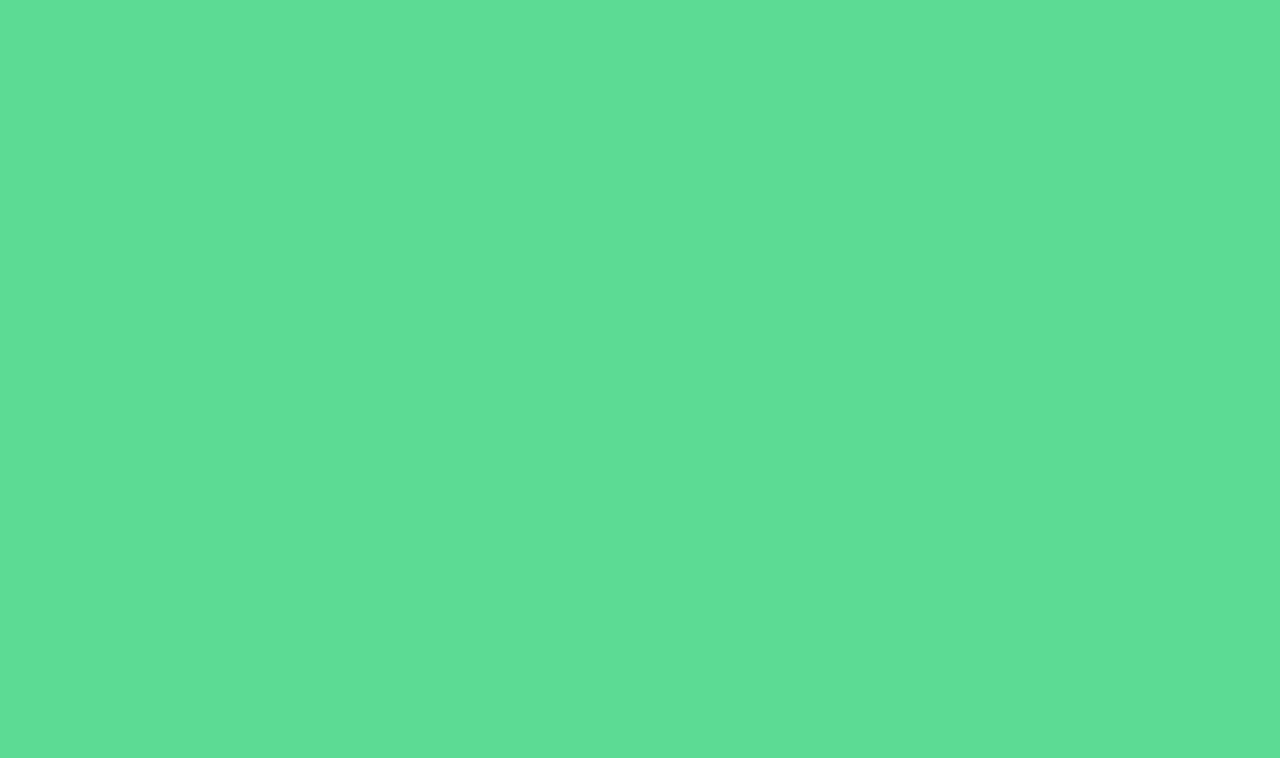
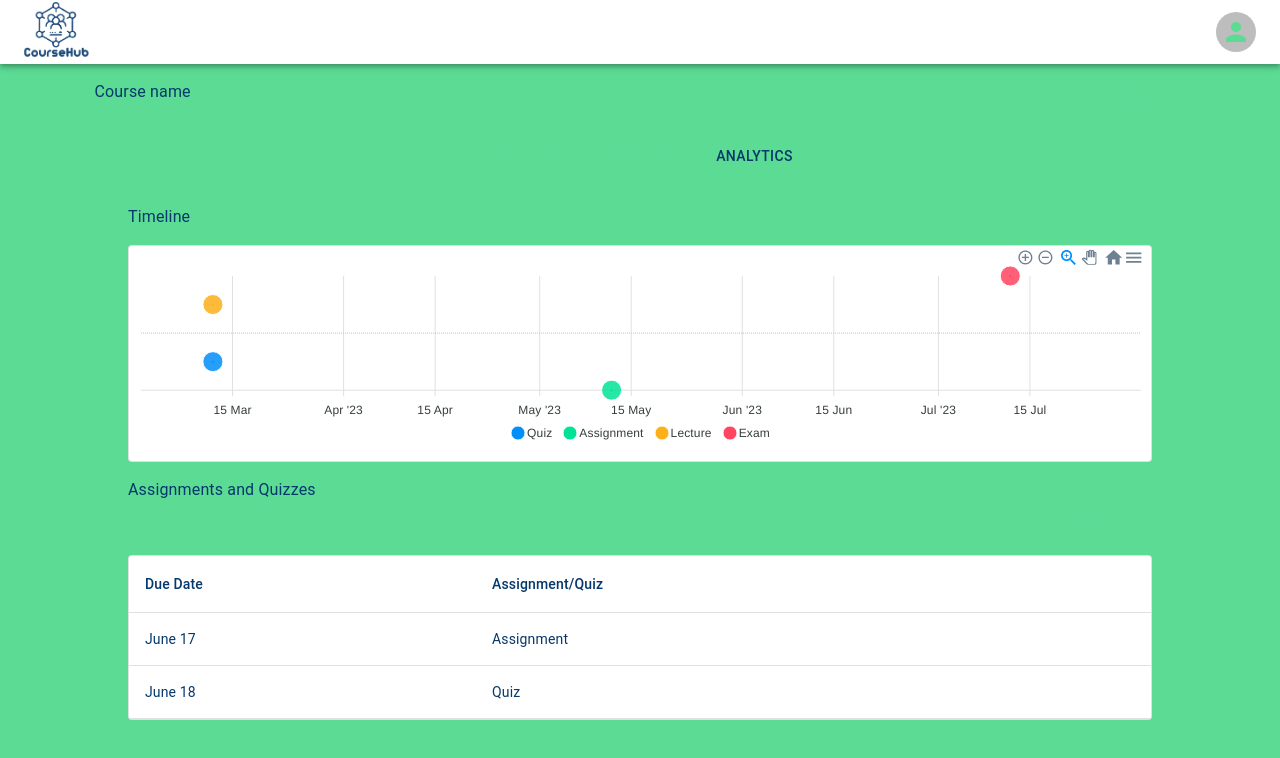
Before and after one commit to sofiekalthof/CourseHub, a React (Vite) app in the folder frontend/: page /course in a window 1280 px wide. Before the commit this address had no page. Shown: the top 758 px of the page. Built offline with nearby package versions, Linux system fonts and the light colour scheme.

Commit message:
merged current branches

```diff
--- a/frontend/package.json
+++ b/frontend/package.json
@@ -15,11 +15,7 @@
     "@mui/icons-material": "^5.11.16",
     "@mui/lab": "^5.0.0-alpha.134",
     "@mui/material": "^5.13.0",
-<<<<<<< HEAD:package.json
     "apexcharts": "^3.41.0",
-=======
-    "axios": "^1.4.0",
->>>>>>> LandingPage:frontend/package.json
     "react": "^18.2.0",
     "react-apexcharts": "^1.4.0",
     "react-chrono": "^2.2.0",
--- a/frontend/src/App.jsx
+++ b/frontend/src/App.jsx
@@ -1,6 +1,8 @@
 import LandingPage from "./components/LandingPage";
 import Login from "./components/Login";
 import Register from "./components/Register";
+import HomePage from "./components/HomePage";
+import CoursePage from "./components/CoursePage";
 import React from "react";
 import { ThemeProvider, createTheme } from "@mui/material/styles";
 import { CssBaseline } from "@mui/material";
@@ -39,6 +41,8 @@ export default function App() {
       <ThemeProvider theme={themeDarkGreen}>
         <CssBaseline />
         <Routes>
+          <Route path="/home" element={<HomePage />} />
+          <Route path="/course" element={<CoursePage />} />
           <Route path="/" element={<LandingPage />} />
           <Route path="/register" element={<Register />} />
           <Route path="/login" element={<Login />} />
--- /dev/null
+++ b/frontend/src/components/ApexTimeline.jsx
@@ -0,0 +1,70 @@
+import React, { Component } from "react";
+import Chart from "react-apexcharts";
+
+export default function ApexTimeline(){
+    const state = {
+        series: [
+        {
+          data: [
+            {
+              x: 'Quiz',
+              y: [
+                new Date('2019-03-12').getTime(),
+                new Date('2019-03-12').getTime()
+              ]
+            },
+            {
+              x: 'Lecture',
+              y: [
+                new Date('2019-03-12').getTime(),
+                new Date('2019-03-12').getTime()
+              ]
+            },
+            {
+              x: 'Assignment',
+              y: [
+                new Date('2023-03-12').getTime(),
+                new Date('2023-03-12').getTime()
+              ]
+            },
+            {
+              x: 'Exam',
+              y: [
+                new Date('2019-03-12').getTime(),
+                new Date('2019-03-12').getTime()
+              ]
+            }
+          ]
+        }
+      ],
+      options:{
+        chart: {
+        height: 350,
+        type: 'rangeBar'
+      },
+      plotOptions: {
+        bar: {
+          horizontal: true,
+          isDumbbell: true
+        }
+      },
+      xaxis: {
+        type: 'datetime'
+      }
+    }
+    };
+
+
+        return (
+            <>
+                <Chart
+                  options={state.options}
+                  series={state.series}
+                  type="rangeBar"
+                  width="500"
+                />
+            </>
+        );
+
+
+}
--- /dev/null
+++ b/frontend/src/components/ApexTimelineScatter.jsx
@@ -0,0 +1,101 @@
+import React, { Component } from "react";
+import Chart from "react-apexcharts";
+
+export default function ApexTimelineScatter(){
+    const state = {
+        series: [
+            {
+              name: 'Quiz',
+              data: [
+                [new Date('2023-03-12').getTime(),
+                -1]
+              ]
+            },
+            {
+              name: 'Assignment',
+              data: [
+                [new Date('2023-05-12').getTime(),
+                -2]
+              ]
+            },
+            {
+              name: 'Lecture',
+              data: [
+                [new Date('2023-03-12').getTime(),
+                1]
+              ]
+            },
+            {
+              name: 'Exam',
+              data: [
+                [new Date('2023-07-12').getTime(),
+                2]
+              ]
+            }
+      ],
+      options:{
+        chart: {
+        type: 'scatter'
+      },
+      xaxis: {
+        type: 'datetime',
+        tickAmount: 5,
+        max: new Date('2023-08-01').getTime(),
+        min: new Date('2023-03-01').getTime(),
+      },
+      yaxis: {
+        show: false,
+        forceNiceScale: false
+      },
+      grid:{
+        xaxis: {
+            lines: {
+                show: true
+            },
+        },
+        yaxis: {
+            lines: {
+                show: false
+            },
+            max: 4
+        },
+      },
+      tooltip: {
+        enabled: true
+      },
+      annotations:{
+        yaxis: [{
+          y: 0
+        }]
+      },
+      markers:{
+        shape: 'circle',
+        size: 10
+      },
+      fill: {
+      //  type: 'image',
+      //  opacity: 1,
+        //image:{
+            //src: ['../src/assets/Quiz.png', '../src/assets/Assignment.png', '../src/assets/Lecture.jpg', '../src/assets/Exam.png'],
+          //  width: 17.5,
+           // height: 17.5
+        //}
+      },
+
+    }
+    };
+
+
+        return (
+            <>
+                <Chart
+                  options={state.options}
+                  series={state.series}
+                  type="scatter"
+                  height="200"
+                />
+            </>
+        );
+
+
+}
--- /dev/null
+++ b/frontend/src/components/AssignmentList.jsx
@@ -0,0 +1,58 @@
+import { Table, TableBody, TableCell, TableContainer, TableHead, TableRow, Grid} from "@mui/material";
+
+function AssignmentList(){
+    const tasks = [{
+        id: 0,
+        type: "Assignment",
+        date: "June 17"
+        },
+        {
+        id: 1,
+        type: "Quiz",
+        date: "June 18"
+        }]
+
+    return (
+        <>
+        <Grid container xs={12}>
+            <Grid item xs={12}>
+                <TableContainer>
+                    <Table>
+                        <TableHead>
+                            <TableRow>
+                                <TableCell>
+                                    Due Date
+                                </TableCell>
+                                <TableCell>
+                                    Assignment/Quiz
+                                </TableCell>
+                                <TableCell>
+                                </TableCell>
+                            </TableRow>
+                        </TableHead>
+                        <TableBody>
+                            {tasks.map((task) => (
+                                <TableRow key={task.id}>
+                                    <TableCell>
+                                        {task.date}
+                                    </TableCell>
+                                    <TableCell>
+                                        {task.type}
+                                    </TableCell>
+                                    <TableCell>
+
+                                    </TableCell>
+                                </TableRow>
+
+                            ))}
+                        </TableBody>
+                    </Table>
+                </TableContainer>
+
+            </Grid>
+        </Grid>
+        </>
+    )
+}
+
+export default AssignmentList;
--- /dev/null
+++ b/frontend/src/components/CoursePage.jsx
@@ -0,0 +1,43 @@
+import * as React from "react";
+import Navbar from "./Navbar";
+import GeneralView from "./GeneralView";
+import HomePage from "./HomePage";
+import { Box, Tabs, Tab, Grid, Typography, Button } from "@mui/material";
+import { TabPanel, TabContext } from "@mui/lab";
+
+function CoursePage() {
+  const [value, setValue] = React.useState("one");
+  const handleChange = (event, newValue) => {
+    setValue(newValue);
+  };
+
+  return (
+    <>
+      <Grid container spacing={2} sx={{ justifyContent: "center" }}>
+        <Grid item xs={12}>
+          <Navbar></Navbar>
+        </Grid>
+        <Grid item xs={8.75}>
+          <Typography>Course name</Typography>
+        </Grid>
+        <Grid item xs={1.5}>
+          <Button variant="outlined">Take Course </Button>
+        </Grid>
+        <Grid item xs={12}>
+          <TabContext value={value}>
+            <Tabs value={value} onChange={handleChange} centered>
+              <Tab value="one" label="Assignments and Quizzes"></Tab>
+              <Tab value="two" label="Analytics"></Tab>
+            </Tabs>
+            <TabPanel value="one">
+              <GeneralView></GeneralView>
+            </TabPanel>
+            <TabPanel value="two"></TabPanel>
+          </TabContext>
+        </Grid>
+      </Grid>
+    </>
+  );
+}
+
+export default CoursePage;
--- /dev/null
+++ b/frontend/src/components/Courses.jsx
@@ -0,0 +1,65 @@
+import { Card, CardContent, Grid, Typography, Paper, Box } from "@mui/material";
+import { useNavigate } from "react-router-dom";
+
+function Courses(){
+    const courses= [
+        {
+            "id": 0,
+            "name": "Advanced Web Technologies",
+            "description": "Test Description"
+        },
+        {
+            "id": 1,
+            "name": "Compilerbau",
+            "description": "Test Description"
+        },
+        {
+            "id": 2,
+            "name": "IDEA Lab",
+            "description": "Test Description"
+        },
+        {
+            "id": 3,
+            "name": " Bioinformatics",
+            "description": "Test Description"
+        },
+        {
+            "id": 4,
+            "name": "Kommunikationspsychologie",
+            "description": "Test Description"
+        },
+        {
+            "id": 5,
+            "name": "Digital Games Research",
+            "description": "Test Description"
+        }
+    ];
+
+    const navigate = useNavigate();
+    const handleOnClick =() => {
+        navigate('/course')
+    }
+
+
+    return(
+        <>
+        <Grid container xs={12} direction='row' rowSpacing={5} columnSpacing={3} sx={{flexGrow:1}}>
+            {courses.map((course)=>(
+                    <Grid item xs={4}>
+                            <Card key={course.id} sx={{minHeight:300, textAlign:'center'}} onClick={handleOnClick}>
+                                <Typography>
+                                    {course.name}
+                                </Typography>
+                                <Typography>
+                                    {course.description}
+                                </Typography>
+                            </Card>
+                    </Grid>
+            ))}
+        </Grid>
+
+        </>
+    )
+}
+
+export default Courses;
--- /dev/null
+++ b/frontend/src/components/GeneralView.jsx
@@ -0,0 +1,44 @@
+import Timeline from './Timeline';
+import Typography from '@mui/material/Typography';
+import ApexTimeline from "./ApexTimeline";
+import ApexTimelineScatter from './ApexTimelineScatter';
+import Card from '@mui/material/Card';
+import { Grid, Button } from '@mui/material';
+import AssignmentList from "./AssignmentList"
+
+function GeneralView() {
+    return (
+        <>
+        <Grid container sx={{justifyContent:'center'}} spacing={2}>
+          <Grid item xs={10}>
+            <Typography>
+              Timeline
+            </Typography>
+          </Grid>
+          <Grid item xs={10}>
+            <Card variant="outlined" sx={{justifyContent: 'center'}}>
+              <ApexTimelineScatter></ApexTimelineScatter>
+            </Card>
+          </Grid>
+          <Grid item xs={8.75}>
+            <Typography>
+              Assignments and Quizzes
+            </Typography>
+          </Grid>
+          <Grid item xs={1.25}>
+            <Button variant='outlined'>Create New</Button>
+          </Grid>
+          <Grid item xs={10}>
+            <Card variant="outlined" sx={{justifyContent: 'center'}}>
+              <AssignmentList/>
+            </Card>
+          </Grid>
+        </Grid>
+
+
+
+        </>
+      )
+}
+
+export default GeneralView;
--- /dev/null
+++ b/frontend/src/components/HomePage.jsx
@@ -0,0 +1,37 @@
+import Courses from './Courses';
+import Navbar from './Navbar';
+import SearchBar from './SearchBar';
+import { Card, CardContent, Grid, Typography, Paper, Box, Button } from "@mui/material";
+
+function HomePage(){
+
+    return(
+        <>
+        <Grid container spacing={2} sx={{justifyContent:'center'}}>
+            <Grid item xs={12}>
+                <Navbar/>
+            </Grid>
+            <Grid item xs={10}>
+                <Grid container>
+                    <Grid item xs={10.5}>
+                        <Typography>
+                            My Courses
+                        </Typography>
+                    </Grid>
+                    <Grid item xs={1.5}>
+                        <Button variant='outlined'>Create New</Button>
+                    </Grid>
+                </Grid>
+            </Grid>
+            <Grid item xs={10}>
+                <SearchBar/>
+            </Grid>
+            <Grid item xs={10}>
+                <Courses></Courses>
+            </Grid>
+
+        </Grid>
+        </>
+    )
+}
+export default HomePage;
--- /dev/null
+++ b/frontend/src/components/Navbar.jsx
@@ -0,0 +1,30 @@
+import React from 'react';
+import { AppBar, Box, Grid, IconButton, Paper, Toolbar, Typography, Button, Avatar} from "@mui/material";
+import SearchIcon from '@mui/icons-material/Search';
+import courseHubLogo from '../assets/CourseHubLogo.png';
+import { useNavigate } from "react-router-dom";
+
+
+export default function Navbar(){
+    const navigate = useNavigate();
+    const handleOnClick =() => {
+        navigate('/')
+    }
+
+    return(
+        <>
+            <Box sx={{flexGrow:1}}>
+                <AppBar position='inherit' color='inherit'>
+                    <Toolbar>
+                        <Box component="img" src={courseHubLogo} sx={{ height: 60 }} onClick={handleOnClick}/>
+                        <Box sx={{ flexGrow: 1 }} />
+                        <Avatar/>
+
+                    </Toolbar>
+
+                </AppBar>
+
+            </Box>
+        </>
+    );
+}
--- /dev/null
+++ b/frontend/src/components/SearchBar.jsx
@@ -0,0 +1,14 @@
+import {TextField, Grid} from "@mui/material"
+
+function SearchBar(){
+    return(
+        <>
+        <TextField fullWidth label="Search for course" variant="outlined" sx={{flexGrow:1}}>
+
+        </TextField>
+
+        </>
+    )
+}
+
+export default SearchBar;
--- /dev/null
+++ b/frontend/src/components/Timeline.jsx
@@ -0,0 +1,48 @@
+import React from "react"
+import { Chrono } from "react-chrono";
+import Grid from '@mui/material/Grid';
+
+export default function Timeline() {
+    const items = [{
+      title: "5th June",
+      cardTitle: "Quiz 1"
+    },
+    {
+      title: "4th July",
+      cardTitle: "Quiz 2"
+    },
+    {
+      title: "3rd August",
+      cardTitle: "Exam"
+    },
+    {
+      title: "4th July",
+      cardTitle: "Quiz 2"
+    },
+    {
+      title: "3rd August",
+      cardTitle: "Exam"
+    }, {
+      title: "4th July",
+      cardTitle: "Quiz 2"
+    },
+    {
+      title: "3rd August",
+      cardTitle: "Exam"
+    }
+    ];
+
+    return (
+      <Grid container>
+        <Grid item xs={12} sx={{display: 'flex', justifyContent: 'center'}}>
+            <Chrono mode="HORIZONTAL" focusActiveItemOnLoad={true} items={items} allowDynamicUpdate disableClickOnCircle lineWidth={10} borderLessCards={true} timelinePointShape="circle" timelinePointDimension={50} cardPositionHorizontal="Bottom" cardLess>
+              <div className="chrono-icons">
+                <img src="Quiz.png" alt="quiz" />
+                <img src="Quiz.png" alt="quiz" />
+              </div>
+            </Chrono>
+        </Grid>
+      </Grid>
+
+    )
+  }
```
Also changed, not shown: 2 other files (tests, documents, lock files or other folders).
